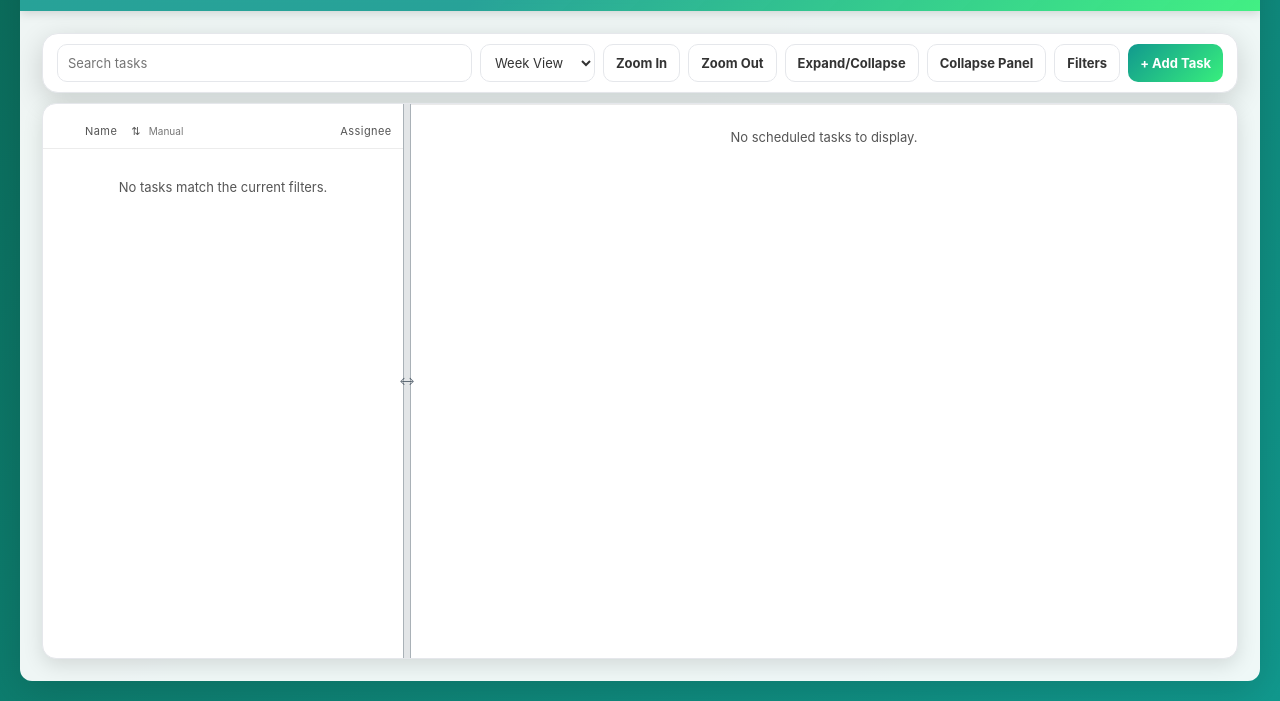
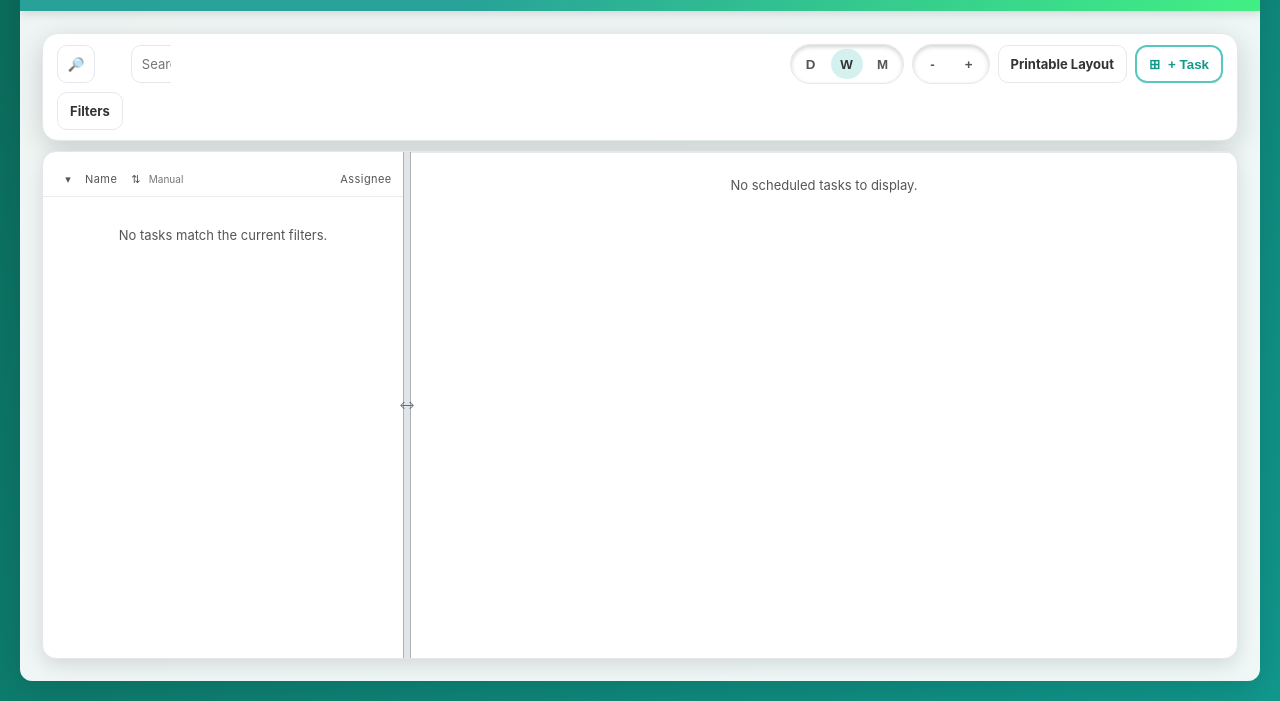
Before and after one commit to keldan28-lab/Pharmacy-Dashboard, a website: page Task_Manager.html in a window 1280 px wide. Shown: the part 99-800 px from the top of the page. Drawn offline with Linux system fonts and the light colour scheme.

Commit message:
Refresh task manager controls with segmented toggles and printable layout mode

```diff
--- a/Task_Manager.html
+++ b/Task_Manager.html
@@ -62,7 +62,14 @@
         .tasks-top-icon svg { width: 20px; height: 20px; }
         .tasks-top-title { font-size: clamp(2.1rem, 4vw, 3rem); font-weight: 600; color: #f7ffff; letter-spacing: 0; font-family: 'Segoe UI', Tahoma, Geneva, Verdana, sans-serif; line-height: 1.05; }
         .tasks-top-subtitle { color: rgba(245,255,255,0.85); font-size: 12px; margin-top: 2px; }
-        .tasks-top-controls { padding: 10px 14px; display: grid; grid-template-columns: minmax(220px, 1fr) auto auto auto auto auto auto auto; gap: 8px; }
+        .tasks-top-controls { padding: 10px 14px; display: grid; grid-template-columns: auto minmax(160px, 1fr) auto auto auto auto; gap: 8px; align-items: center; }
+        .tasks-search-trigger { width: 38px; height: 38px; border-radius: 10px; border: 1px solid var(--card-border); background: rgba(255,255,255,0.03); color: var(--text-secondary); cursor: pointer; }
+        .tasks-search-wrap { width: 40px; overflow: hidden; transition: width 180ms ease; }
+        .tasks-search-wrap.open { width: min(360px, 42vw); }
+        .tasks-toggle-frame { display: inline-flex; align-items: center; gap: 4px; padding: 4px; border: 1px solid var(--card-border); border-radius: 999px; background: rgba(255,255,255,0.03); box-shadow: inset 0 2px 4px rgba(0,0,0,0.18); }
+        .tasks-seg-btn { min-width: 32px; height: 30px; border-radius: 999px; border: 0; background: transparent; color: var(--text-secondary); font-weight: 700; cursor: pointer; }
+        .tasks-seg-btn.active { background: rgba(42,184,173,0.2); color: var(--text-primary); }
+        .tasks-add-outline { display:inline-flex; align-items:center; gap:8px; min-height:38px; padding:0 12px; border-radius:12px; border:2px solid rgba(42,184,173,0.78); background: transparent; color: var(--teal-primary); font-weight:800; }
 
         .tasks-input, .tasks-select, .tasks-button {
             min-height: 38px;
@@ -468,18 +475,20 @@
     <div class="tasks-page">
         <div class="tasks-top-card">
             <div class="tasks-top-controls">
-                <input id="tasksSearch" class="tasks-input" placeholder="Search tasks" />
-                <select id="tasksZoom" class="tasks-select">
-                    <option value="day">Day View</option>
-                    <option value="week" selected>Week View</option>
-                    <option value="month">Month View</option>
-                </select>
-                <button id="tasksZoomInBtn" class="tasks-button" type="button">Zoom In</button>
-                <button id="tasksZoomOutBtn" class="tasks-button" type="button">Zoom Out</button>
-                <button id="tasksExpandAll" class="tasks-button" type="button">Expand/Collapse</button>
-                <button id="tasksPanelToggle" class="tasks-button" type="button">Collapse Panel</button>
+                <button id="tasksSearchBtn" class="tasks-search-trigger" type="button" aria-label="Search">🔎</button>
+                <div id="tasksSearchWrap" class="tasks-search-wrap"><input id="tasksSearch" class="tasks-input" placeholder="Search tasks" /></div>
+                <div id="tasksZoomModeFrame" class="tasks-toggle-frame" role="group" aria-label="View mode">
+                    <button id="tasksZoomDayBtn" class="tasks-seg-btn" type="button">D</button>
+                    <button id="tasksZoomWeekBtn" class="tasks-seg-btn active" type="button">W</button>
+                    <button id="tasksZoomMonthBtn" class="tasks-seg-btn" type="button">M</button>
+                </div>
+                <div class="tasks-toggle-frame" role="group" aria-label="Zoom controls">
+                    <button id="tasksZoomInBtn" class="tasks-seg-btn" type="button">-</button>
+                    <button id="tasksZoomOutBtn" class="tasks-seg-btn" type="button">+</button>
+                </div>
+                <button id="tasksViewToggle" class="tasks-button" type="button">Printable Layout</button>
+                <button id="tasksAddBtn" class="tasks-add-outline" type="button"><span>⊞</span><span>+ Task</span></button>
                 <button id="tasksFilterToggle" class="tasks-button" type="button">Filters</button>
-                <button id="tasksAddBtn" class="tasks-button primary" type="button">+ Add Task</button>
             </div>
             <div id="tasksFiltersPanel" class="tasks-filter-panel">
                 <select id="tasksStatusFilter" class="tasks-select"></select>
@@ -492,7 +501,7 @@
 
         <div id="tasksShell" class="tasks-shell">
             <div class="tasks-card">
-                <div class="tasks-list-header"><span class="tasks-list-col"></span><span class="tasks-list-col name">Name <button id="tasksSortBtn" class="tasks-sort-btn" type="button" title="Sort: Manual">⇅</button><span id="tasksSortMode" class="tasks-sort-mode">Manual</span></span><span class="tasks-list-col assignee">Assignee</span></div>
+                <div class="tasks-list-header"><span class="tasks-list-col"><button id="tasksExpandAllMini" class="tasks-sort-btn" type="button" title="Expand/Collapse">▾</button></span><span class="tasks-list-col name">Name <button id="tasksSortBtn" class="tasks-sort-btn" type="button" title="Sort: Manual">⇅</button><span id="tasksSortMode" class="tasks-sort-mode">Manual</span></span><span class="tasks-list-col assignee">Assignee</span></div>
                 <div id="tasksListGap" class="tasks-list-gap" aria-hidden="true"></div>
                 <div id="tasksListBody" class="tasks-list-body"></div>
             </div>
@@ -504,6 +513,7 @@
                 </div>
             </div>
         </div>
+        <div id="tasksPrintView" class="tasks-top-card" style="display:none;padding:14px;overflow:auto;max-height:100%;"></div>
     </div>
         </div>
     </div>
--- a/js/app/taskManagerPage.js
+++ b/js/app/taskManagerPage.js
@@ -38,7 +38,8 @@
         dragPreview: null,
         syncingScroll: false,
         checklistDraft: [],
-        dragDeleteHot: false
+        dragDeleteHot: false,
+        printView: false
     };
 
     const els = {};
@@ -84,8 +85,13 @@
     }
 
     function syncZoomOutUi() {
-        if (els.zoomOutBtn) els.zoomOutBtn.textContent = 'Zoom Out ' + (state.zoomOutLevel > 0 ? ('(' + state.zoomOutLevel + ')') : '');
-        if (els.zoomInBtn) els.zoomInBtn.textContent = 'Zoom In';
+        if (els.zoomOutBtn) els.zoomOutBtn.textContent = '+';
+        if (els.zoomInBtn) els.zoomInBtn.textContent = '-';
+    }
+
+    function syncZoomModeButtons() {
+        const map = { day: byId('tasksZoomDayBtn'), week: byId('tasksZoomWeekBtn'), month: byId('tasksZoomMonthBtn') };
+        Object.keys(map).forEach(function (k) { if (map[k]) map[k].classList.toggle('active', state.zoom === k); });
     }
 
     function startOfDay(d) {
@@ -307,8 +313,10 @@
 
         syncFilterPanelUi();
         syncZoomOutUi();
+        syncZoomModeButtons();
         syncShellLayout();
         renderList();
+        renderPrintView();
         requestAnimationFrame(renderGantt);
     }
 
@@ -398,6 +406,29 @@
         byId('taskItemCode').value = parent.itemCode || '';
         byId('taskItemName').value = parent.itemName || '';
         autoSizeItemCodeInput(byId('taskItemName').value || byId('taskItemCode').value);
+    }
+
+
+    function renderPrintView() {
+        const wrap = byId('tasksPrintView');
+        if (!wrap) return;
+        if (!state.printView) { wrap.style.display = 'none'; return; }
+        wrap.style.display = 'block';
+        const rows = state.flatRows.map(function (r) {
+            const t = r.task;
+            return '<tr>' +
+                '<td style="padding:6px;border-bottom:1px solid rgba(160,160,160,0.2)">' + esc(t.title) + '</td>' +
+                '<td style="padding:6px;border-bottom:1px solid rgba(160,160,160,0.2)">' + esc(t.assignee || '') + '</td>' +
+                '<td style="padding:6px;border-bottom:1px solid rgba(160,160,160,0.2)">' + esc(t.status || '') + '</td>' +
+                '<td style="padding:6px;border-bottom:1px solid rgba(160,160,160,0.2)">' + esc(t.startDate || '') + '</td>' +
+                '<td style="padding:6px;border-bottom:1px solid rgba(160,160,160,0.2)">' + esc(t.dueDate || '') + '</td>' +
+                '<td style="padding:6px;border-bottom:1px solid rgba(160,160,160,0.2)">' + esc(t.location || '') + '</td>' +
+            '</tr>';
+        }).join('');
+        wrap.innerHTML = '<div style="font-weight:800;margin-bottom:10px;">Printable Action Plan</div>' +
+            '<table style="width:100%;border-collapse:collapse;font-size:12px;">' +
+            '<thead><tr><th style="text-align:left;padding:6px;">Task</th><th style="text-align:left;padding:6px;">Assignee</th><th style="text-align:left;padding:6px;">Status</th><th style="text-align:left;padding:6px;">Start</th><th style="text-align:left;padding:6px;">Due</th><th style="text-align:left;padding:6px;">Location</th></tr></thead>' +
+            '<tbody>' + rows + '</tbody></table>';
     }
 
     function renderList() {
@@ -1130,7 +1161,9 @@
         if (!els.shell) return;
         els.shell.style.setProperty('--left-pane-width', Math.max(240, Math.min(620, state.leftPaneWidth)) + 'px');
         els.shell.classList.toggle('left-collapsed', !!state.leftPaneCollapsed);
-        if (els.panelToggleBtn) els.panelToggleBtn.textContent = state.leftPaneCollapsed ? 'Expand Panel' : 'Collapse Panel';
+        els.shell.style.display = state.printView ? 'none' : 'grid';
+        const v = byId('tasksViewToggle');
+        if (v) v.textContent = state.printView ? 'Planner View' : 'Printable Layout';
     }
 
     function bindEvents() {
@@ -1139,12 +1172,17 @@
             els[k].addEventListener(ev, debounce(applyFilters, 120));
         });
 
-        els.zoom.addEventListener('change', function () {
-            state.zoom = els.zoom.value;
-            state.zoomOutLevel = 0;
-            state.currentAnchorDate = toISODate(new Date());
-            syncZoomOutUi();
-            renderGantt();
+        [['tasksZoomDayBtn','day'],['tasksZoomWeekBtn','week'],['tasksZoomMonthBtn','month']].forEach(function (pair) {
+            const btn = byId(pair[0]);
+            if (!btn) return;
+            btn.addEventListener('click', function () {
+                state.zoom = pair[1];
+                state.zoomOutLevel = 0;
+                state.currentAnchorDate = toISODate(new Date());
+                syncZoomOutUi();
+                syncZoomModeButtons();
+                renderGantt();
+            });
         });
 
         els.zoomInBtn.addEventListener('click', function () {
@@ -1167,7 +1205,7 @@
             applyFilters();
         });
 
-        byId('tasksExpandAll').addEventListener('click', function () {
+        byId('tasksExpandAllMini').addEventListener('click', function () {
             const collapse = state.flatRows.some(function (r) { return r.task.children && r.task.children.length && state.expanded[r.task.taskId] !== false; });
             state.flatRows.forEach(function (r) {
                 if (r.task.children && r.task.children.length) state.expanded[r.task.taskId] = collapse ? false : true;
@@ -1188,6 +1226,13 @@
             applyFilters();
         });
 
+        byId('tasksSearchBtn').addEventListener('click', function () {
+            const wrap = byId('tasksSearchWrap');
+            if (!wrap) return;
+            wrap.classList.toggle('open');
+            if (wrap.classList.contains('open') && els.search) els.search.focus();
+        });
+
         els.listBody.addEventListener('scroll', function () {
             if (state.syncingScroll) return;
             state.syncingScroll = true;
@@ -1201,9 +1246,10 @@
             requestAnimationFrame(function () { state.syncingScroll = false; });
         });
 
-        byId('tasksPanelToggle').addEventListener('click', function () {
-            state.leftPaneCollapsed = !state.leftPaneCollapsed;
+        byId('tasksViewToggle').addEventListener('click', function () {
+            state.printView = !state.printView;
             syncShellLayout();
+            renderPrintView();
         });
 
         byId('tasksAddBtn').addEventListener('click', createNewTaskBlock);
@@ -1320,7 +1366,6 @@
         els.assigneeFilter = byId('tasksAssigneeFilter');
         els.itemFilter = byId('tasksItemFilter');
         els.locationFilter = byId('tasksLocationFilter');
-        els.zoom = byId('tasksZoom');
         els.zoomInBtn = byId('tasksZoomInBtn');
         els.zoomOutBtn = byId('tasksZoomOutBtn');
         els.filterToggle = byId('tasksFilterToggle');
@@ -1331,7 +1376,7 @@
         els.ganttWrap = byId('tasksGanttWrap');
         els.shell = byId('tasksShell');
         els.splitter = byId('tasksSplitter');
-        els.panelToggleBtn = byId('tasksPanelToggle');
+        els.panelToggleBtn = byId('tasksViewToggle');
     }
 
     function bootstrapInventoryHint() {
@@ -1459,6 +1504,7 @@
         bootstrapInventoryHint();
         syncFilterPanelUi();
         syncZoomOutUi();
+        syncZoomModeButtons();
         syncShellLayout();
         updateSortUi();
         await loadTasks();
```
